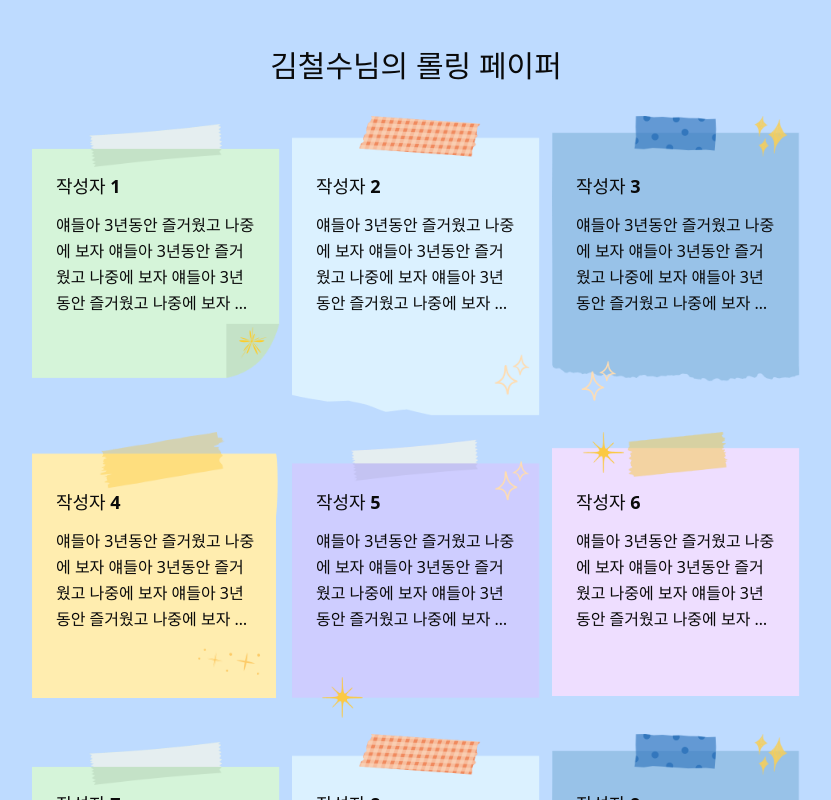
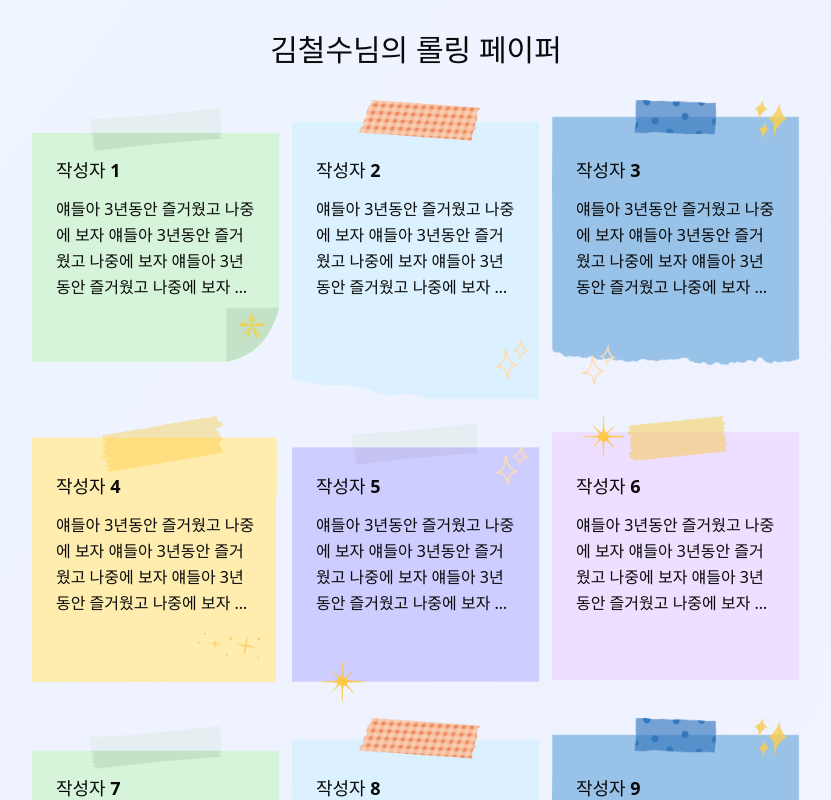
Before and after one commit to yunwoo-yu/hanghae_BF, a React (Vite) app: page /rolling-list/1 in a window 1280 px wide. Shown: the top 800 px of the page, without its empty margins (224-1055 px from the left). Built offline with nearby package versions, Linux system fonts and the light colour scheme.

Commit message:
♻️ refactor: 롤링페이퍼 레이아웃 분리

```diff
--- /dev/null
+++ b/src/components/rolling/RollingLayout.tsx
@@ -0,0 +1,7 @@
+export const RollingLayout = ({ children }: { children: React.ReactNode }) => {
+  return (
+    <div className="min-h-screen flex items-center justify-center w-full bg-gradient-to-br from-blue-50 via-indigo-50 to-purple-50 px-2 py-8 relative overflow-hidden">
+      {children}
+    </div>
+  );
+};
--- a/src/pages/RollingList.tsx
+++ b/src/pages/RollingList.tsx
@@ -1,4 +1,6 @@
 import { useState } from 'react';
+
+import { RollingLayout } from '@/components/rolling/RollingLayout';
 
 // import { useParams } from 'react-router';
 import { RollingPapers } from '../components/rolling/RollingPapers';
@@ -15,12 +17,12 @@ export const RollingList = () => {
   const NAME = '김철수';
   const [rollingPapers] = useState(ROLLING_PAPERS);
   return (
-    <div className="min-h-screen bg-background px-4 py-8 sm:px-6 sm:py-12 bg-blue-200 overflow-x-hidden">
+    <RollingLayout>
       <div className="mx-auto max-w-3xl ">
         <h1 className="text-3xl font-bold text-foreground mb-8 text-center">{NAME}님의 롤링 페이퍼 </h1>
         <RollingPapers rollingPapers={rollingPapers} />
       </div>
-    </div>
+    </RollingLayout>
   );
 };
 
```
